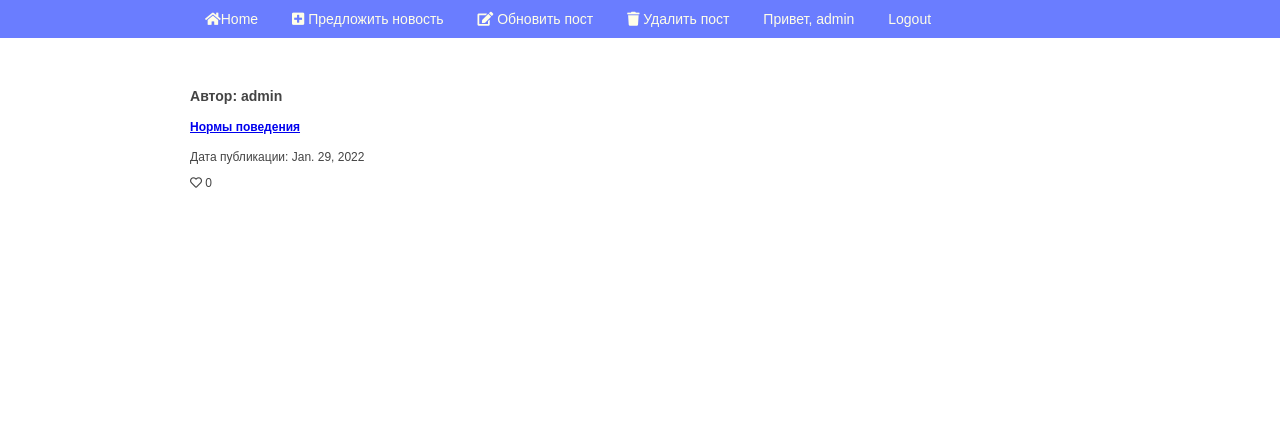
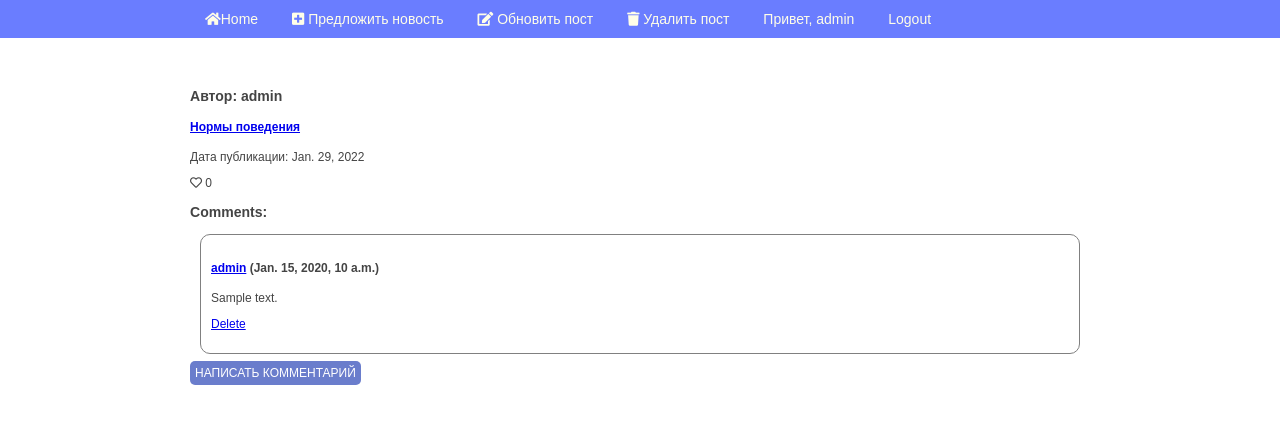
Before and after one commit to Beknasar/Hacker_news, a Django app: page /post/1/ in a window 1280 px wide. Shown: the top 424 px of the page. Run offline with Django 3.2, Linux system fonts and the light colour scheme; a user stored in the database is signed in; data comes from the database, SQL or seed files in the repository; tables that the repository leaves empty hold one stand-in row (values such as "Sample post"); some libraries are stand-ins or nearby versions.

Commit message:
Добавлено создание и удаление сообщений

```diff
--- a/source/webapp/admin.py
+++ b/source/webapp/admin.py
@@ -1,5 +1,5 @@
 from django.contrib import admin
-from webapp.models import Post, PostVote
+from webapp.models import Post, PostVote, Comment
 
 
 class PostAdmin(admin.ModelAdmin):
@@ -8,3 +8,4 @@ class PostAdmin(admin.ModelAdmin):
 
 admin.site.register(Post, PostAdmin)
 admin.site.register(PostVote)
+admin.site.register(Comment)
--- a/source/webapp/models.py
+++ b/source/webapp/models.py
@@ -34,3 +34,19 @@ class PostVote(models.Model):
     class Meta:
         verbose_name = 'Голос за пост'
         verbose_name_plural = 'Голосы за посты'
+
+
+class Comment(models.Model):
+    post = models.ForeignKey('webapp.Post', related_name='comments',
+                                on_delete=models.CASCADE, verbose_name='Пост')
+    text = models.TextField(max_length=400, verbose_name='Комментарий')
+    author = models.ForeignKey(get_user_model(), on_delete=models.SET_DEFAULT, default=1,
+                               related_name='comments', verbose_name='Автор')
+    created_at = models.DateTimeField(auto_now_add=True, verbose_name='Время создания')
+
+    def __str__(self):
+        return self.text[:20]
+
+    class Meta:
+        verbose_name = 'Комментарий'
+        verbose_name_plural = 'Комментарии'
--- a/source/webapp/templates/posts/post_view.html
+++ b/source/webapp/templates/posts/post_view.html
@@ -12,4 +12,26 @@
     <h4><a href="{{ post.link }}">{{ post.title }}</a></h4>
     <p>Дата публикации: {{ post.date_create }}</p>
     <p><i class="far fa-heart"></i> {{ post.vote_amount }}</p>
+    <h3>Comments:</h3>
+        {% if is_paginated %}
+            {% include 'partial/pagination.html' %}
+        {% endif %}
+        {% for comment in comments %}
+            <div class="box">
+                <h4>
+                    <a href="{% url 'accounts:detail' comment.author_id %}">{{ comment.author }}</a>
+                    ({{ comment.created_at }})
+                </h4>
+                <div class="pre">{{ comment.text }}</div>
+                {% if perms.webapp.delete_comment or comment.author == request.user %}
+                    <p><a href="{% url 'webapp:comment_delete' comment.pk %}">Delete</a></p>
+                {% endif %}
+            </div>
+        {% empty %}
+            <p>Нет комментариев</p>
+        {% endfor %}
+        <p><a href="{% url 'webapp:post_comment_add' post.pk %}" class="card-button">Написать комментарий</a></p>
+        {% if is_paginated %}
+            {% include 'partial/pagination.html' %}
+        {% endif %}
 {% endblock %}
--- a/source/webapp/urls.py
+++ b/source/webapp/urls.py
@@ -1,5 +1,6 @@
 from django.urls import path, include
-from webapp.views import IndexView, CreatePostView, PostView, PostUpdateView, PostDeleteView, PostVoteView, PostUnVoteView
+from webapp.views import IndexView, CreatePostView, PostView, PostUpdateView, PostDeleteView, PostVoteView, \
+    PostUnVoteView, CommentDeleteView, PostCommentCreateView
 
 app_name = 'webapp'
 
@@ -11,8 +12,15 @@ urlpatterns = [
             path('', PostView.as_view(), name='post_view'),
             path('update/', PostUpdateView.as_view(), name='post_update'),
             path('delete/', PostDeleteView.as_view(), name='post_delete'),
+            path('comments/add/', PostCommentCreateView.as_view(),
+                 name='post_comment_add'),
             path('vote/', PostVoteView.as_view(), name='post_vote'),
             path('unvote/', PostUnVoteView.as_view(), name='post_unvote'),
         ])),
     ])),
+    path('comment/', include([
+        path('<int:pk>/', include([
+            path('delete/', CommentDeleteView.as_view(), name='comment_delete'),
+        ]))
+    ]))
 ]
--- /dev/null
+++ b/source/webapp/views/__init__.py
@@ -0,0 +1,2 @@
+from .comment_views import *
+from .post_views import *
--- a/source/webapp/views.py
+++ b/source/webapp/views/post_views.py
@@ -6,6 +6,7 @@ from django.urls import reverse, reverse_lazy
 from django.shortcuts import get_object_or_404, redirect
 from django.contrib.auth.mixins import LoginRequiredMixin
 from django.http import HttpResponse, HttpResponseForbidden
+from django.core.paginator import Paginator
 
 
 class IndexView(ListView):
@@ -39,6 +40,29 @@ class CreatePostView(CreateView):
 class PostView(DetailView):
     template_name = 'posts/post_view.html'
     model = Post
+    paginate_comments_by = 2
+    paginate_comments_orphans = 0
+
+    def get_context_data(self, **kwargs):
+        context = super().get_context_data(**kwargs)
+
+        comments, page, is_paginated = self.paginate_comments(self.object)
+        context['comments'] = comments
+        context['page_obj'] = page
+        context['is_paginated'] = is_paginated
+
+        return context
+
+    def paginate_comments(self, post):
+        comments = post.comments.all().order_by('-created_at')
+        if comments.count() > 0:
+            paginator = Paginator(comments, self.paginate_comments_by, orphans=self.paginate_comments_orphans)
+            page_number = self.request.GET.get('page', 1)
+            page = paginator.get_page(page_number)
+            is_paginated = paginator.num_pages > 1  # page.has_other_pages()
+            return page.object_list, page, is_paginated
+        else:
+            return comments, None, False
 
 
 class PostUpdateView(UpdateView):
```
Also changed, not shown: source/webapp/forms.py (+7 -1 lines), source/webapp/templates/comment/comment_create.html (added, +9 -0 lines), source/webapp/views/comment_views.py (added, +32 -0 lines), source/webapp/migrations/0003_comment.py (added).
